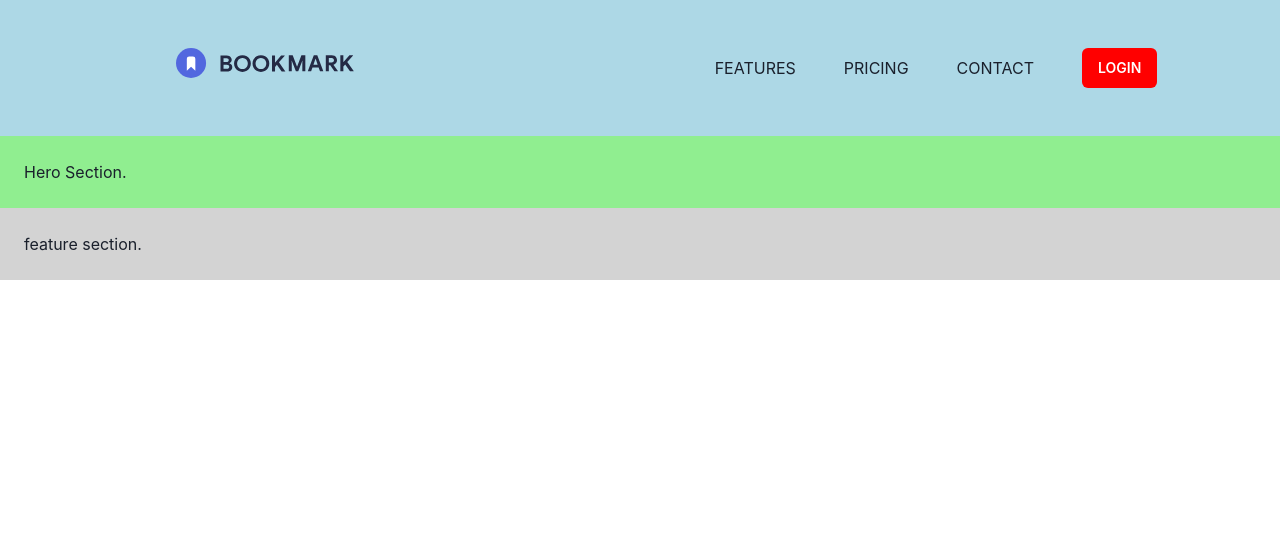
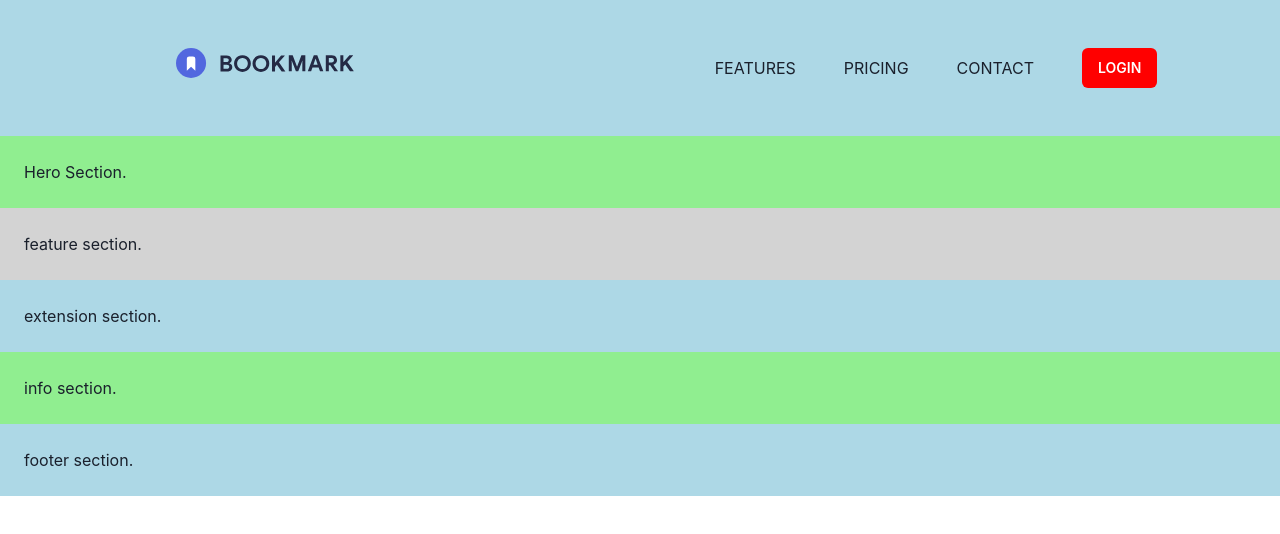
Before and after one commit to ayushy11/Bookmark, a Next.js app: page / in a window 1280 px wide. Shown: the top 534 px of the page. Built offline with nearby package versions, Linux system fonts and the light colour scheme.

Commit message:
docs: components added

```diff
--- /dev/null
+++ b/components/Extension/Extension.js
@@ -0,0 +1,12 @@
+import React from "react";
+import { Flex } from "@chakra-ui/react";
+
+function Extension() {
+  return (
+    <Flex w="100%" bg="lightblue" p="6">
+      extension section.
+    </Flex>
+  );
+}
+
+export default Extension;
--- a/components/Features/Features.js
+++ b/components/Features/Features.js
@@ -3,11 +3,9 @@ import { Flex } from '@chakra-ui/react';
 
 function Features() {
     return (
-        <div>
             <Flex w="100%" bg="lightgray" p="6">
                 feature section.
             </Flex>
-        </div>
     )
 }
 
--- /dev/null
+++ b/components/Footer/Footer.js
@@ -0,0 +1,12 @@
+import React from "react";
+import { Flex } from "@chakra-ui/react";
+
+function Footer() {
+  return (
+    <Flex w="100%" bg="lightblue" p="6">
+      footer section.
+    </Flex>
+  );
+}
+
+export default Footer;
--- /dev/null
+++ b/components/Info/Info.js
@@ -0,0 +1,12 @@
+import React from "react";
+import { Flex } from "@chakra-ui/react";
+
+function Info() {
+  return (
+    <Flex w="100%" bg="lightgreen" p="6">
+      info section.
+    </Flex>
+  );
+}
+
+export default Info;
--- a/pages/index.js
+++ b/pages/index.js
@@ -3,6 +3,9 @@ import Layout from "components/Layout";
 import Navbar from "@/components/Navbar/Navbar";
 import Hero from "@/components/Hero/Hero";
 import Features from "@/components/Features/Features";
+import Extension from "@/components/Extension/Extension";
+import Info from "@/components/Info/Info";
+import Footer from "@/components/Footer/Footer";
 
 // import Link from "next/link";
 // import { motion, AnimatePresence } from "framer-motion";
@@ -15,6 +18,9 @@ export default function Home() {
       <Navbar />
       <Hero />
       <Features />
+      <Extension />
+      <Info />
+      <Footer />
     </Layout>
   );
 }
```
